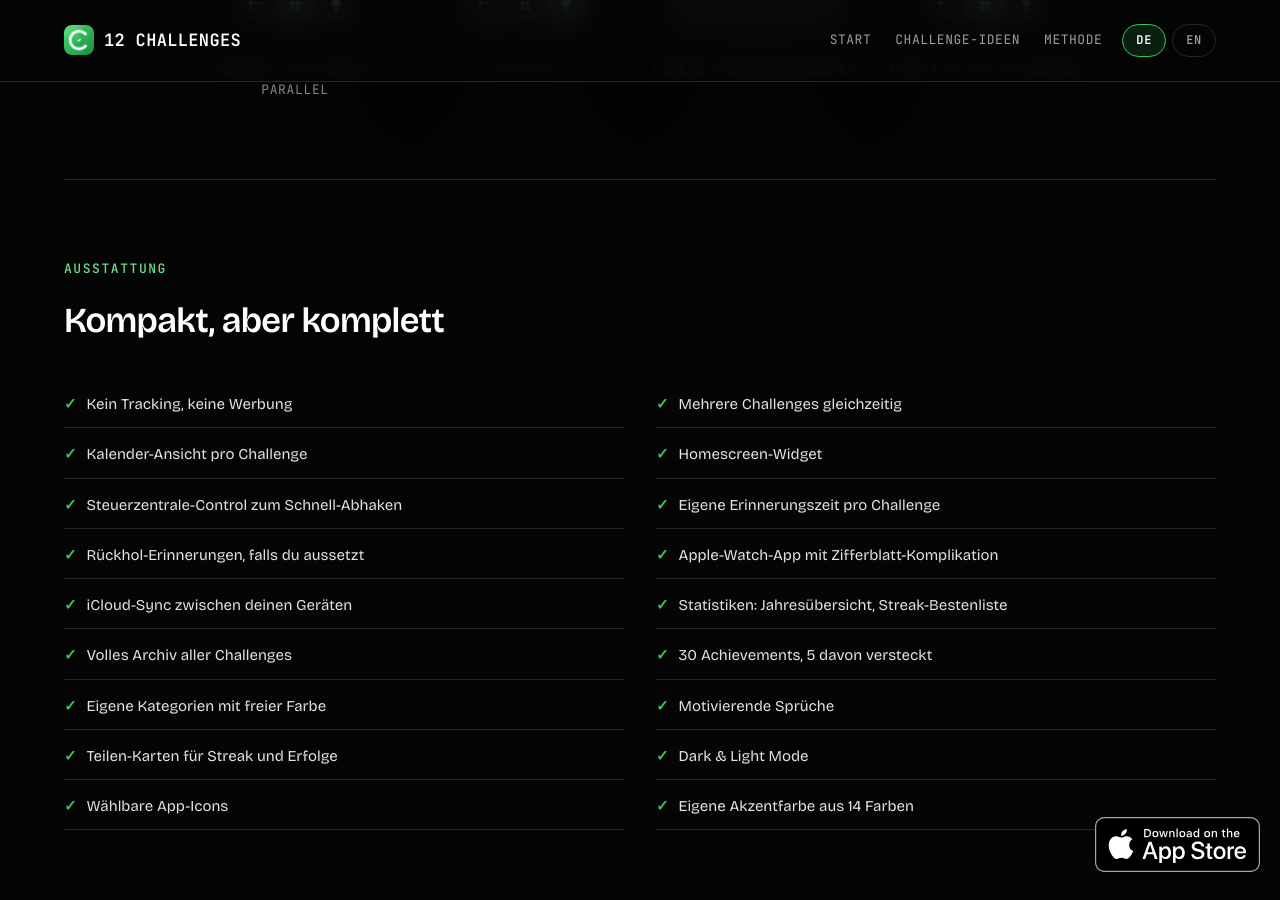
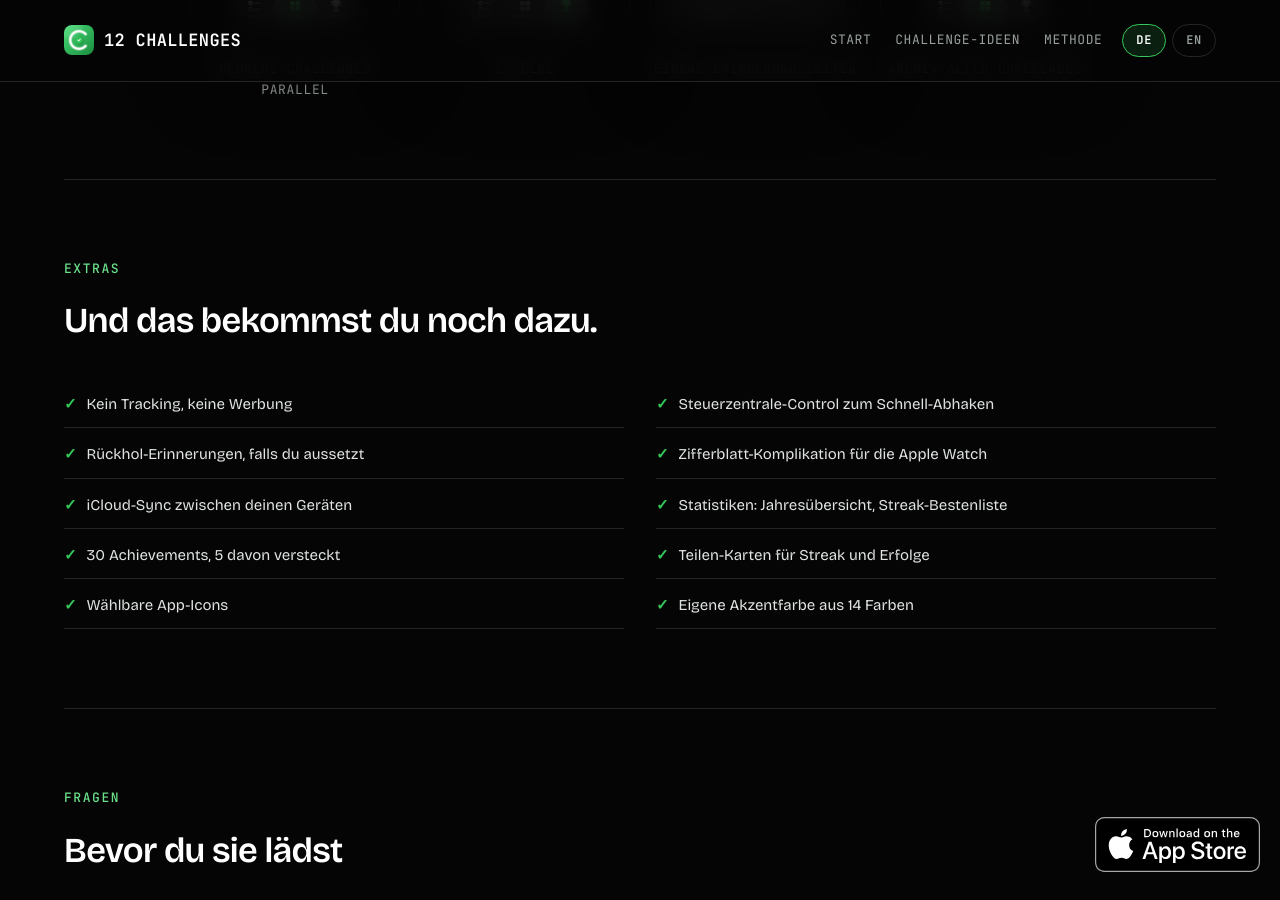
Before and after one commit to YannesJ/12c-website, a Jekyll site: the page built from index.html, in a window 1280 px wide and 900 px high, scrolled down 5775 px. Built offline with Jekyll 4.4.1, drawn with Linux system fonts in a browser that asks for light colours; some of the changed text lies outside the part shown.

Commit message:
content: Ausstattung-Liste gekürzt, Widget zeigt erledigt-Default
Checkliste von 18 auf 10 Punkte gekürzt: fünf Dopplungen mit bereits
gezeigten Showcase-Sektionen entfernt, drei am wenigsten wichtige
gestrichen. Übrig bleiben vor allem Dinge, die sonst nirgends als Text
auf der Seite stehen (iCloud Sync, Watch-Komplikation, App-Icons etc.).
Eyebrow/Titel der Sektion von "Ausstattung"/"Kompakt, aber komplett" auf
"Extras"/"Und das bekommst du noch dazu." geändert.

Widget-Mockup startet jetzt im erledigt-Zustand (liest sich runder),
Klick bleibt interaktiv und togglet weiterhin in beide Richtungen.

Co-Authored-By: Claude Sonnet 5 <noreply@anthropic.com>

```diff
--- a/index.html
+++ b/index.html
@@ -213,15 +213,15 @@ og_locale: de_DE
           </div>
           <div class="showcase-visual">
             <div class="widget-mock-wrap">
-              <div class="widget-mock" id="widget-demo-de" role="button" tabindex="0" aria-pressed="false" aria-label="Homescreen-Widget: Challenge „10 Minuten meditiert“, 5 von 30 Tagen erledigt, 5 Tage Streak. Zum Ausprobieren antippen.">
+              <div class="widget-mock done" id="widget-demo-de" role="button" tabindex="0" aria-pressed="true" aria-label="Homescreen-Widget: Challenge „10 Minuten meditiert“, 6 von 30 Tagen erledigt, 6 Tage Streak. Zum Ausprobieren antippen.">
                 <div class="widget-top">
                   <span class="widget-emoji" aria-hidden="true">🌱</span>
                   <span class="widget-title">10 Minuten meditiert</span>
-                  <span class="widget-count" data-open="5/30 erledigt" data-done="6/30 erledigt">5/30 erledigt</span>
+                  <span class="widget-count" data-open="5/30 erledigt" data-done="6/30 erledigt">6/30 erledigt</span>
                 </div>
                 <div class="widget-bottom">
-                  <span class="widget-checkin" data-open="○ Abhaken" data-done="✓ Erledigt">○ Abhaken</span>
-                  <span class="widget-streak" data-open="🔥 5 Tage Streak" data-done="🔥 6 Tage Streak">🔥 5 Tage Streak</span>
+                  <span class="widget-checkin" data-open="○ Abhaken" data-done="✓ Erledigt">✓ Erledigt</span>
+                  <span class="widget-streak" data-open="🔥 5 Tage Streak" data-done="🔥 6 Tage Streak">🔥 6 Tage Streak</span>
                 </div>
               </div>
             </div>
@@ -272,26 +272,18 @@ og_locale: de_DE
 
       <section class="section">
         <div class="section-intro">
-          <span class="eyebrow">Ausstattung</span>
-          <h2>Kompakt, aber komplett</h2>
+          <span class="eyebrow">Extras</span>
+          <h2>Und das bekommst du noch dazu.</h2>
         </div>
         <div class="checklist-grid">
           <div class="check-item">Kein Tracking, keine Werbung</div>
-          <div class="check-item">Mehrere Challenges gleichzeitig</div>
-          <div class="check-item">Kalender-Ansicht pro Challenge</div>
-          <div class="check-item">Homescreen-Widget</div>
           <div class="check-item">Steuerzentrale-Control zum Schnell-Abhaken</div>
-          <div class="check-item">Eigene Erinnerungszeit pro Challenge</div>
           <div class="check-item">Rückhol-Erinnerungen, falls du aussetzt</div>
-          <div class="check-item">Apple-Watch-App mit Zifferblatt-Komplikation</div>
+          <div class="check-item">Zifferblatt-Komplikation für die Apple Watch</div>
           <div class="check-item">iCloud-Sync zwischen deinen Geräten</div>
           <div class="check-item">Statistiken: Jahresübersicht, Streak-Bestenliste</div>
-          <div class="check-item">Volles Archiv aller Challenges</div>
           <div class="check-item">30 Achievements, 5 davon versteckt</div>
-          <div class="check-item">Eigene Kategorien mit freier Farbe</div>
-          <div class="check-item">Motivierende Sprüche</div>
           <div class="check-item">Teilen-Karten für Streak und Erfolge</div>
-          <div class="check-item">Dark &amp; Light Mode</div>
           <div class="check-item">Wählbare App-Icons</div>
           <div class="check-item">Eigene Akzentfarbe aus 14 Farben</div>
         </div>
```
Also changed, not shown: en/index.html (+7 -15 lines).
